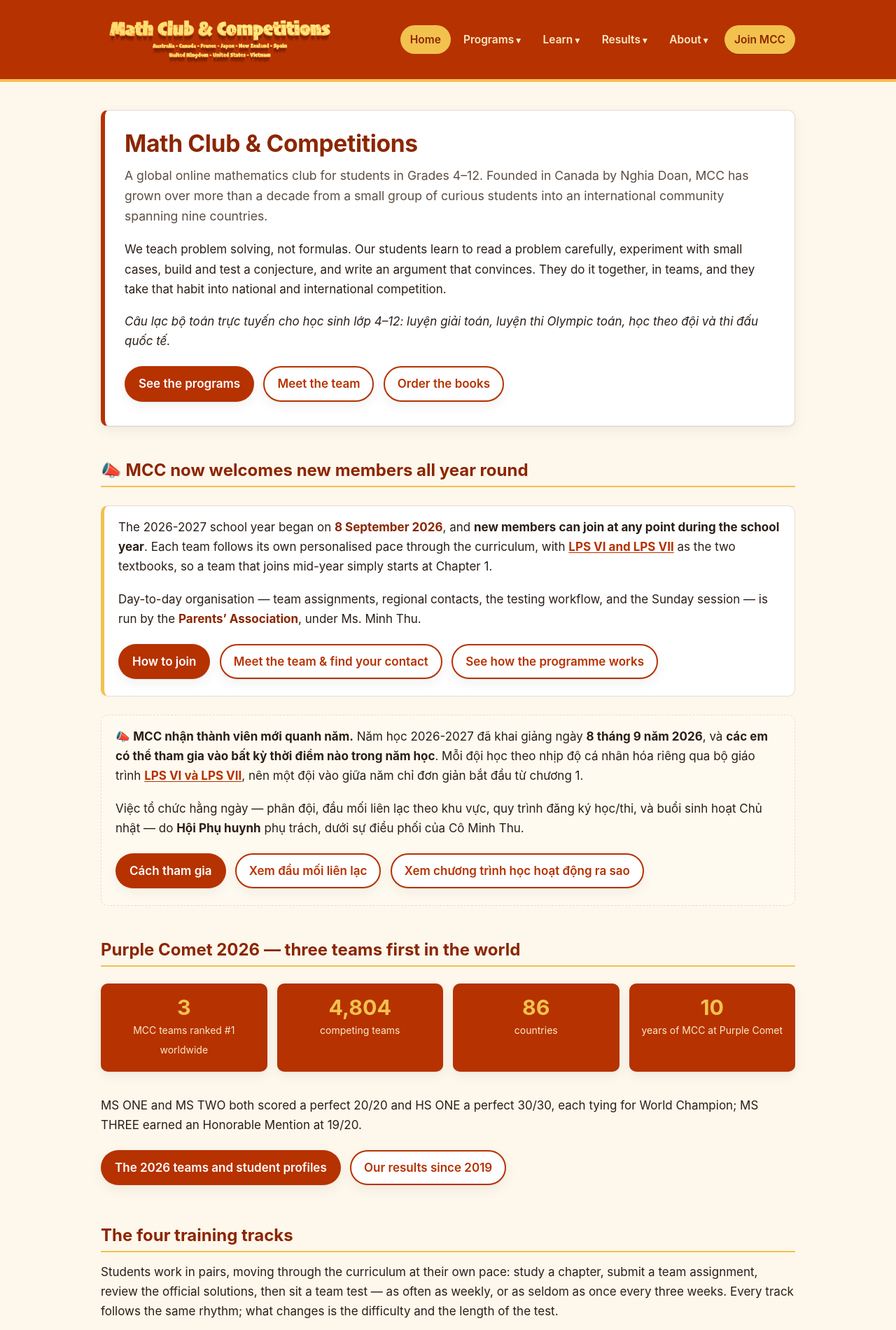
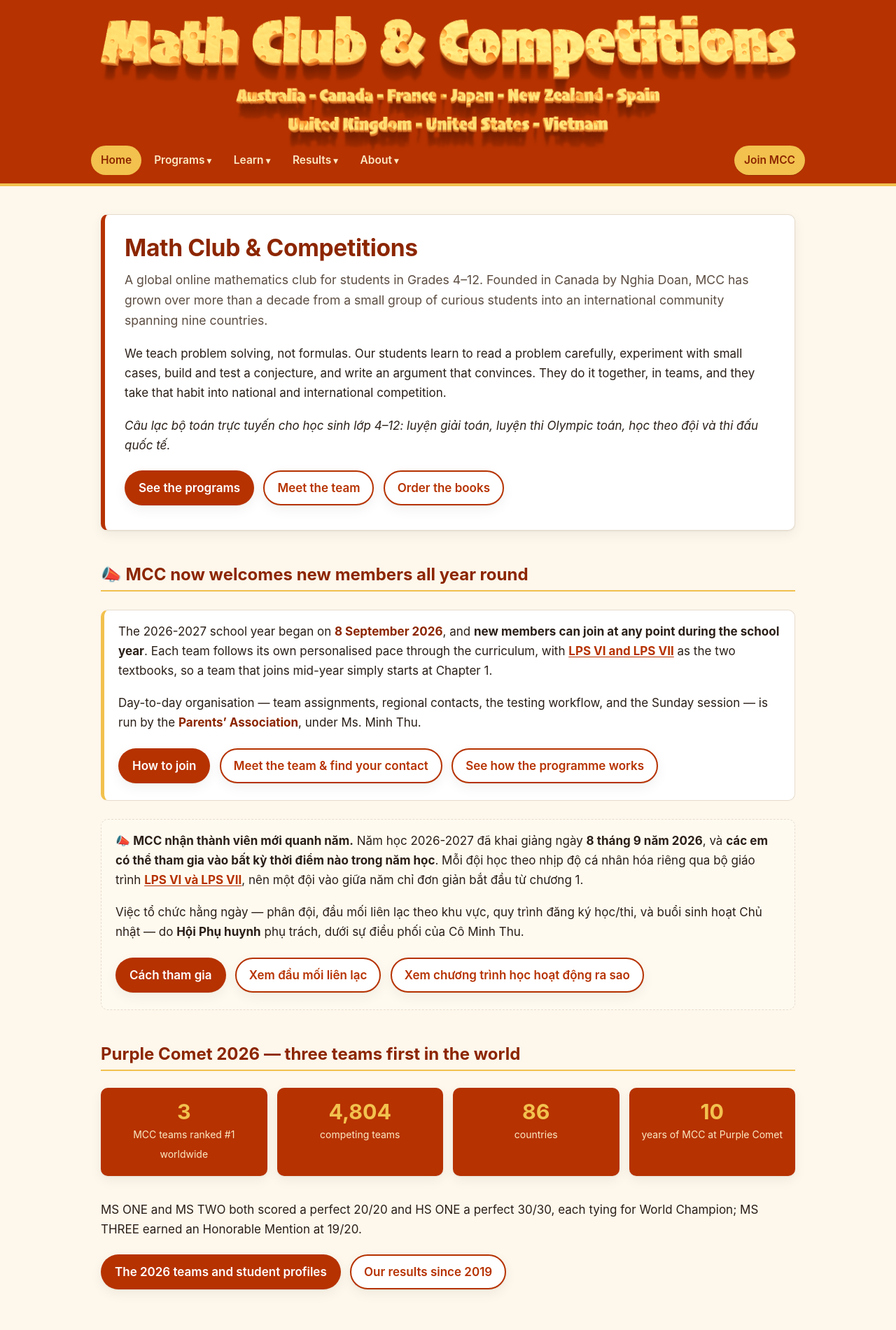
Before and after one commit to nghia71/nghia71.github.io, a Jekyll site: the page built from README.md, in a window 1280 px wide. Shown: the top 1900 px of the page at 70% size. Built offline with Jekyll 4.4.1, drawn with Linux system fonts in a browser that asks for light colours.

Commit message:
Header: logo lettering spans the text column; menu below, aligned to the text start

```diff
--- a/assets/css/style.css
+++ b/assets/css/style.css
@@ -38,20 +38,29 @@
   border-bottom: 4px solid var(--gold);
 }
 
-/* Header: logo on the left, grouped menu on the right, one row on desktop.
-   Phones: logo + "Menu" button; the menu opens as a full-width panel. */
+/* Header: the logo lettering spans exactly the reading column; the menu sits
+   below it, starting at the column's left edge, with "Join MCC" at the right.
+   The logo image (1024x256) has red margins baked in: the lettering occupies
+   x 37-987 and y 45-210. The image is scaled so the lettering (950 px of
+   1024) fills the column, and the red margins hang outside it (clipped by
+   .site-header; same red as the header, so invisible). Percent margins are
+   relative to the column width. */
+.site-header { overflow: hidden; }
 .header-row {
   max-width: 1040px;
   margin: 0 auto;
-  padding: 14px 24px;
-  display: flex;
-  align-items: center;
-  gap: 18px;
+  padding: 22px 24px 12px;
 }
-.brand { display: block; flex: 0 1 340px; min-width: 200px; }
-.brand img { display: block; width: 100%; height: auto; }
+.brand { display: block; }
+.brand img {
+  display: block;
+  width: calc(100% * 1024 / 950);
+  max-width: none;
+  height: auto;
+  margin: calc(-100% * 45 / 950) 0 calc(-100% * 46 / 950) calc(-100% * 37 / 950);
+}
 
-.site-nav { display: flex; align-items: center; gap: 4px; margin-left: auto; flex-wrap: wrap; justify-content: flex-end; }
+.site-nav { display: flex; align-items: center; flex-wrap: wrap; gap: 4px; margin: 14px -14px 0; }
 .site-nav a, .nav-group-btn {
   display: inline-block;
   padding: 8px 14px;
@@ -69,7 +78,7 @@
 .nav-group-btn::after { content: " ▾"; font-size: .8em; }
 .site-nav a:hover, .nav-group-btn:hover, .nav-group.open .nav-group-btn { background: rgba(255,255,255,.14); color: var(--white); }
 .nav-top.active, .nav-group.active > .nav-group-btn { background: var(--gold); color: var(--brand-dark); }
-.site-nav a.nav-cta { background: var(--gold); color: var(--brand-dark); margin-left: 6px; box-shadow: 0 1px 0 rgba(0,0,0,.15); }
+.site-nav a.nav-cta { background: var(--gold); color: var(--brand-dark); margin-left: auto; box-shadow: 0 1px 0 rgba(0,0,0,.15); }
 .site-nav a.nav-cta:hover { background: var(--white); color: var(--brand-dark); }
 
 .nav-group { position: relative; }
@@ -96,7 +105,7 @@
 
 .nav-toggle {
   display: none;
-  margin-left: auto;
+  margin: 12px 0 0;
   border: 1px solid rgba(255,255,255,.5);
   border-radius: 999px;
   background: none;
@@ -108,11 +117,12 @@
   cursor: pointer;
 }
 
+/* Phones and narrow windows: logo across the column, a "Menu" button below
+   it; the menu opens as a list with group headings. */
 @media (max-width: 860px) {
-  .header-row { flex-wrap: wrap; padding: 10px 16px; gap: 10px; }
-  .brand { flex: 0 1 240px; min-width: 160px; }
+  .header-row { padding: 16px 18px 12px; }
   .nav-toggle { display: inline-block; }
-  .site-nav { display: none; width: 100%; flex-direction: column; align-items: stretch; gap: 2px; margin: 0; padding-bottom: 8px; }
+  .site-nav { display: none; flex-direction: column; align-items: stretch; gap: 2px; margin: 8px 0 0; }
   .site-header.menu-open .site-nav { display: flex; }
   .site-header.menu-open .nav-toggle { background: rgba(255,255,255,.14); color: var(--white); }
   .site-nav a, .nav-group-btn { display: block; width: 100%; text-align: left; border-radius: 8px; }
```
